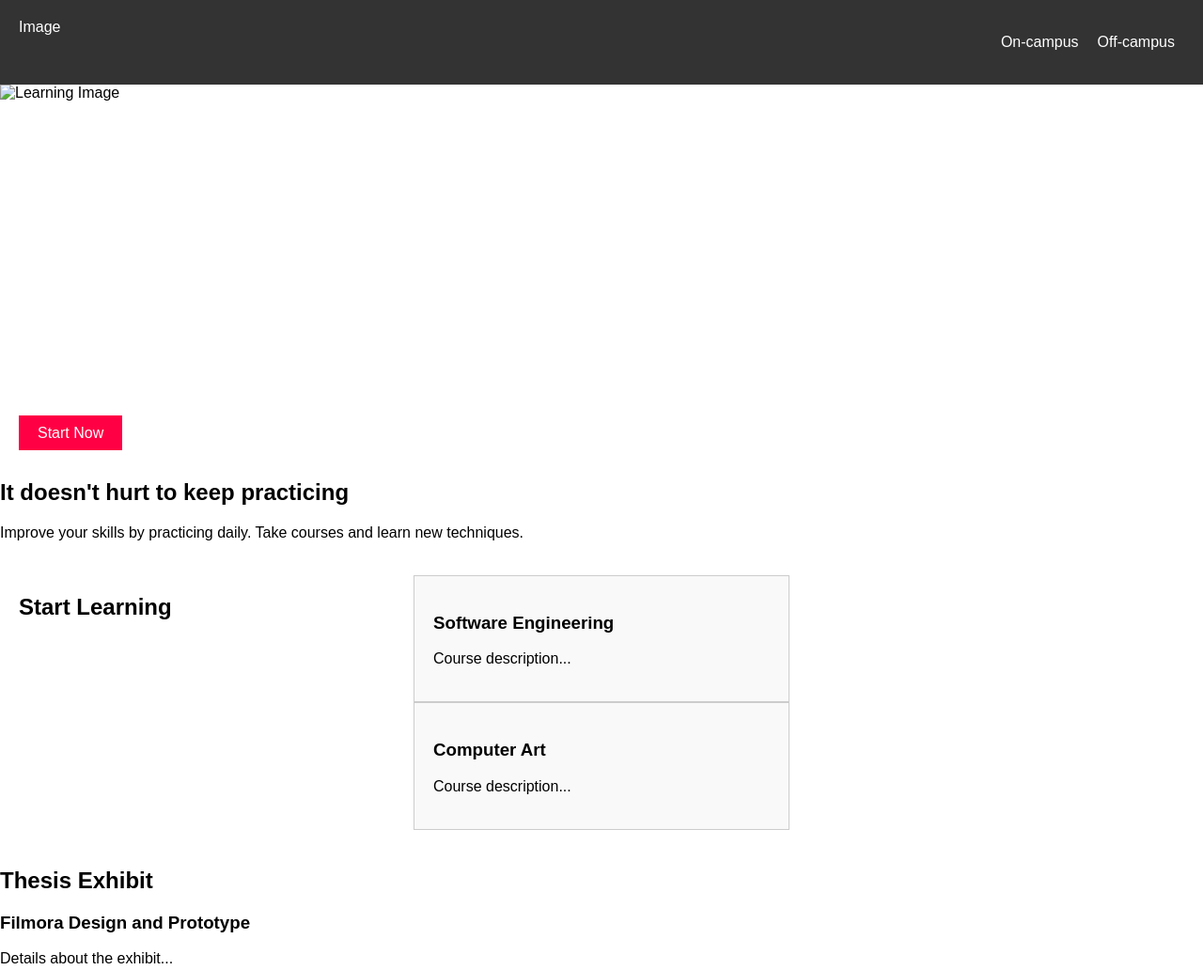
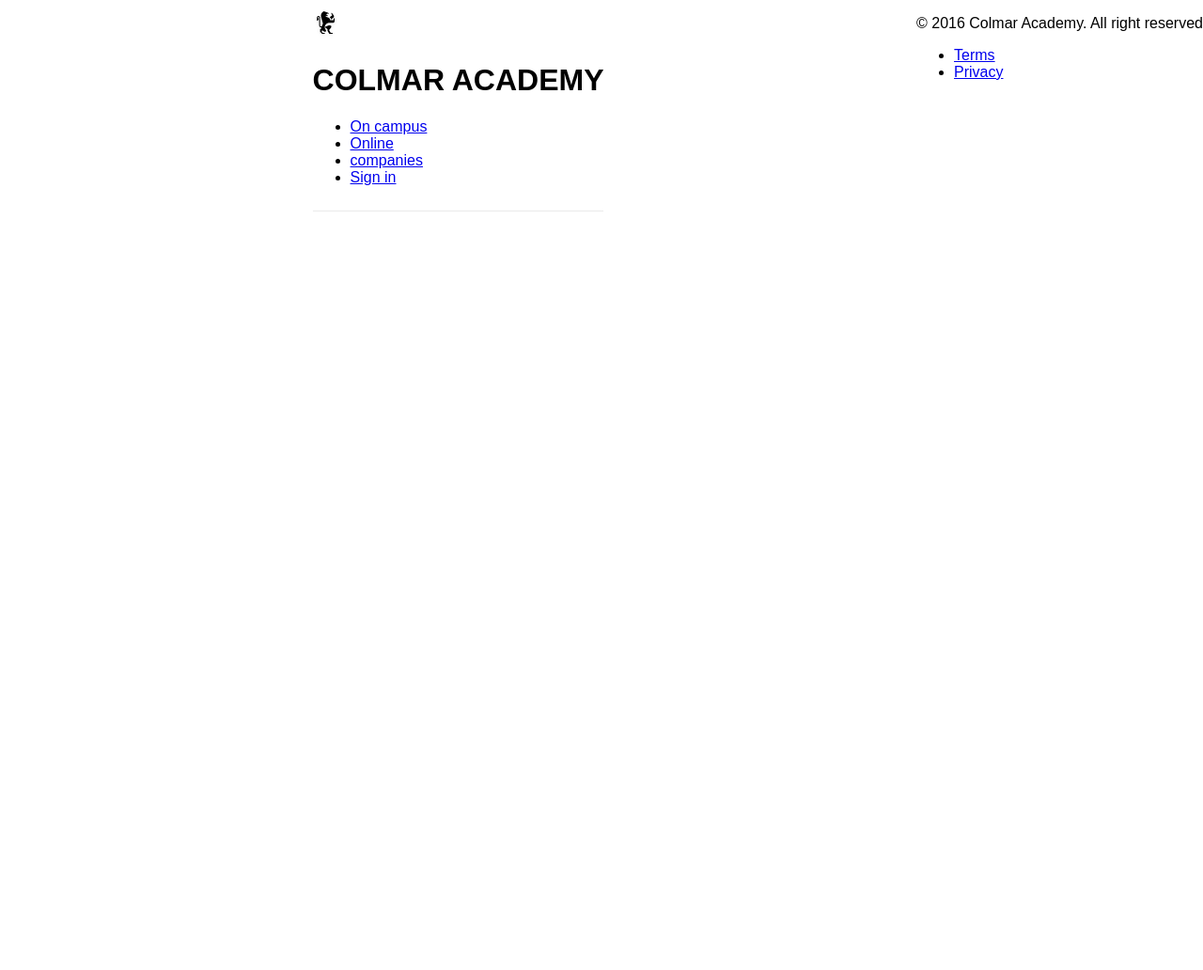
Before and after one commit to 1stFirstz/09_Kansak-First-, a plain HTML site: page index.html in a window 1280 px wide. Shown: the top 1032 px of the page at 94% size. After the commit the page ends 800 px from the top, so only its background shows below. Drawn offline with Linux system fonts and the light colour scheme.

Commit message:
update 2

```diff
--- a/index.html
+++ b/index.html
@@ -3,57 +3,27 @@
 <head>
     <meta charset="UTF-8">
     <meta name="viewport" content="width=device-width, initial-scale=1.0">
-    <title>Colmar test</title>
+    <title>Colmar Academy</title>
     <link rel="stylesheet" href="styles.css">
 </head>
 <body>
     <header>
-        <div class="logo">Image</banner></div>
-        <nav>
-            <ul>
-                <li><a href="#">On-campus</a></li>
-                <li><a href="#">Off-campus</a></li>
-            </ul>
-        </nav>
+        <div>
+            <img src="/capstone_colmar_assets\images\ic-logo.svg" alt="Logo">
+            <div>
+                <h1>COLMAR ACADEMY</h1>
+            <nav>
+                <ul>
+                 <li><a href="#">On campus</a></li>
+                 <li><a href="#">Online</a></li>
+                 <li><a href="#">companies</a></li>
+                 <li><a href="#">Sign in</a></li>
+                </ul>
+            </nav>
+        </div>
     </header>
 
-    <section class="hero">
-        <img src="hero-image.jpg" alt="Learning Image">
-        <div class="hero-text">
-            <h1>Learn something new everyday</h1>
-            <p>Lorem ipsum dolor sit amet, consectetur adipiscing elit.</p>
-            <a href="#" class="cta-btn">Start Now</a>
-        </div>
-    </section>
 
-    <section class="info">
-        <h2>It doesn't hurt to keep practicing</h2>
-        <p>Improve your skills by practicing daily. Take courses and learn new techniques.</p>
-    </section>
-
-    <section class="courses">
-        <h2>Start Learning</h2>
-        <div class="course-grid">
-            <!-- Course Items -->
-            <div class="course-item">
-                <h3>Software Engineering</h3>
-                <p>Course description...</p>
-            </div>
-            <div class="course-item">
-                <h3>Computer Art</h3>
-                <p>Course description...</p>
-            </div>
-            <!-- Add more courses -->
-        </div>
-    </section>
-
-    <section class="thesis-exhibit">
-        <h2>Thesis Exhibit</h2>
-        <div class="thesis-item">
-            <h3>Filmora Design and Prototype</h3>
-            <p>Details about the exhibit...</p>
-        </div>
-    </section>
 
     <footer>
         <p>© 2016 Colmar Academy. All right reserved</p>
--- a/styles.css
+++ b/styles.css
@@ -1,80 +1,19 @@
 /* Global styles */
 body {
-    font-family: Arial, sans-serif;
+    display: flex;
+    justify-content: center;
+    font-family: sans-serif;
     margin: 0;
     padding: 0;
-}
+  }
 
+  /* Header */
 header {
-    background-color: #333;
-    color: white;
     display: flex;
+    padding-top: 10px;
+    padding-bottom: 10px;
     justify-content: space-between;
-    padding: 20px;
-}
-
-nav ul {
-    list-style: none;
-    display: flex;
-}
-
-nav ul li {
-    margin: 0 10px;
-}
-
-nav ul li a {
-    color: white;
-    text-decoration: none;
-}
-
-/* Hero Section */
-.hero {
-    background: url('hero-image.jpg') no-repeat center center;
-    background-size: cover;
-    height: 400px;
-    position: relative;
-}
-
-.hero-text {
-    position: absolute;
-    bottom: 20px;
-    left: 20px;
-    color: white;
-}
-
-.cta-btn {
-    background-color: #f04;
-    color: white;
-    padding: 10px 20px;
-    text-decoration: none;
-}
-
-.courses {
-    display: grid;
-    grid-template-columns: repeat(3, 1fr);
-    gap: 20px;
-    padding: 20px;
-}
-
-.course-item {
-    border: 1px solid #ccc;
-    padding: 20px;
-    background-color: #f9f9f9;
-}
-
-footer {
-    background-color: #333;
-    color: white;
-    text-align: center;
-    padding: 20px;
-}
-
-@media (max-width: 768px) {
-    .courses {
-        grid-template-columns: 1fr;
-    }
-
-    .hero {
-        height: 300px;
-    }
-}
+    align-items: center;
+    margin: 0 auto;
+    border-bottom: 1px solid #eaeaea;
+  }
```
